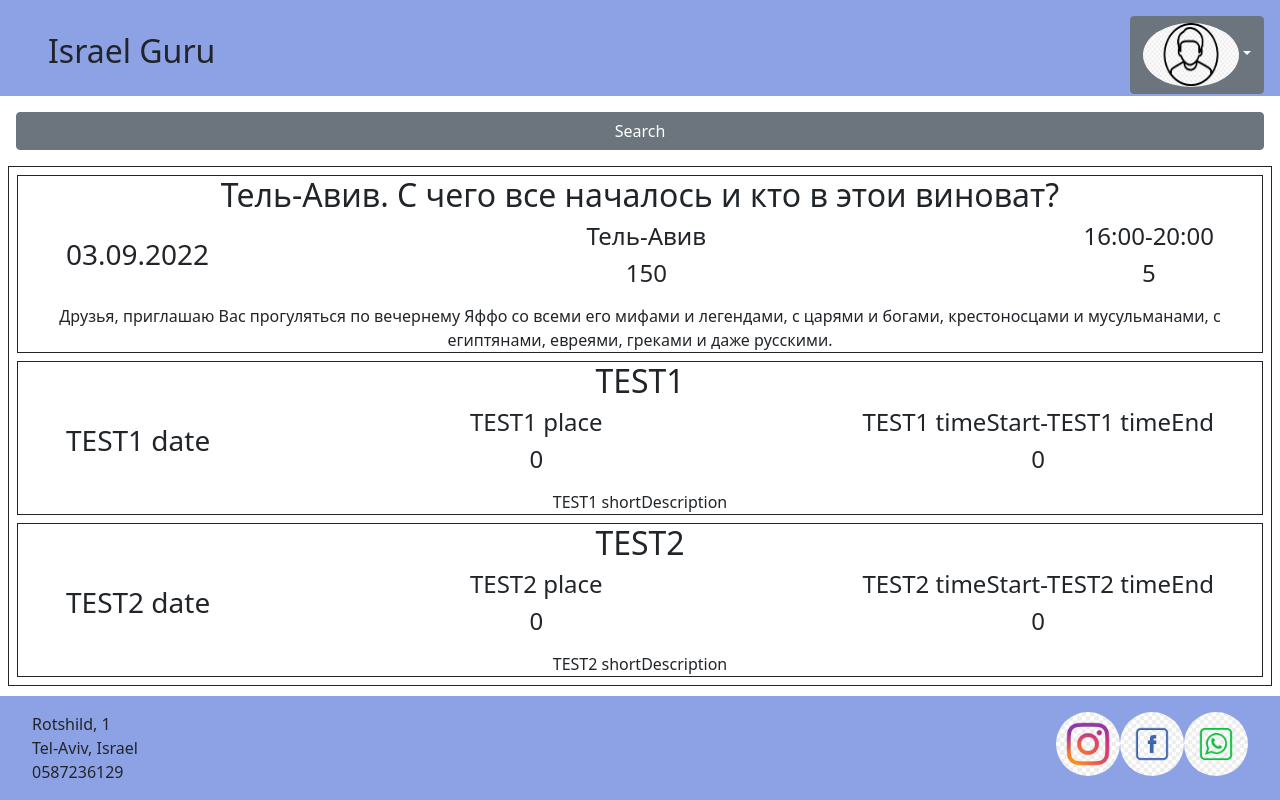
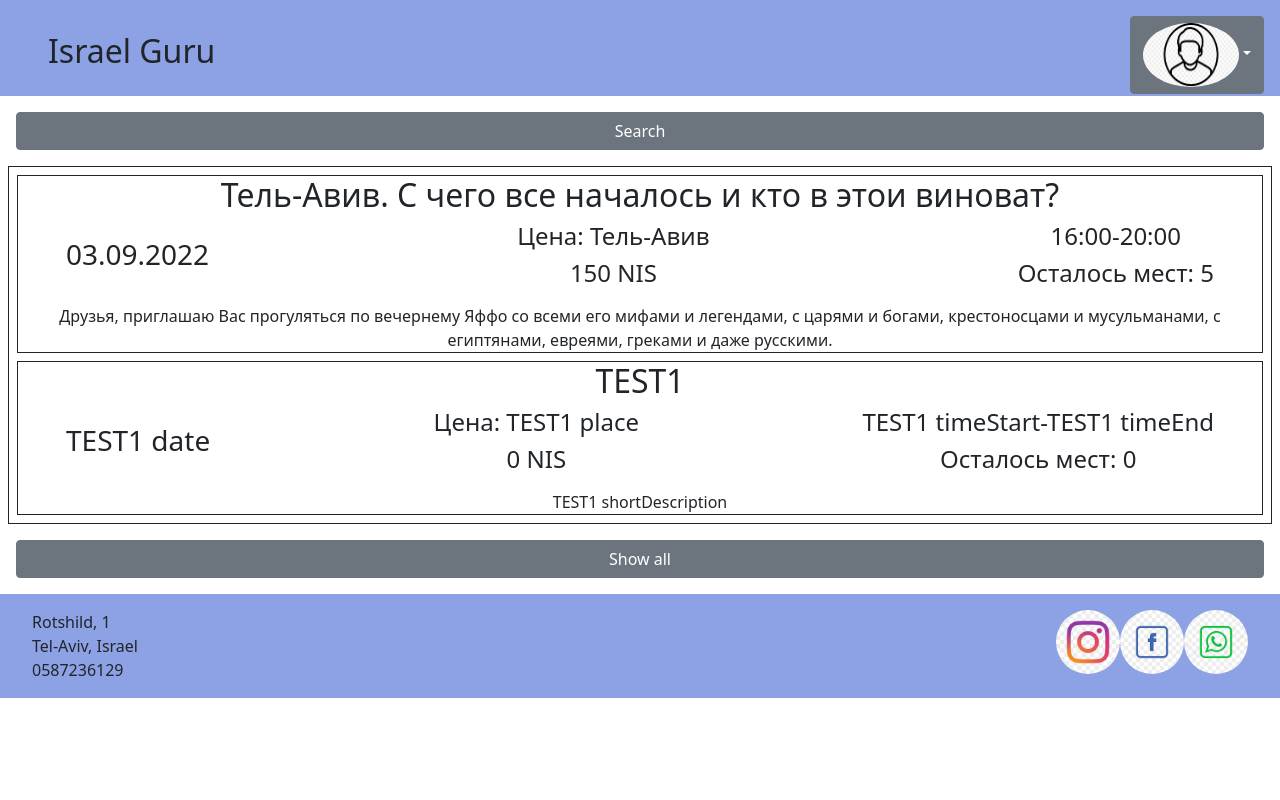
Before and after one commit to Hiirsh/Israel_Guru_Gretchko_Podolski, a React (Create React App) app: page / in a window 1280 px wide. Built offline with nearby package versions, Linux system fonts and the light colour scheme.

Commit message:
Main update

```diff
--- a/src/components/Footer.css
+++ b/src/components/Footer.css
@@ -1,17 +1,17 @@
-.icon-contact{
+.icon-contact {
     background-color: transparent;
     width: 4em;
     height: 4em;
     border-radius: 50%;
 }
 
-.footer{
+.footer {
     display: flex;
     justify-content: space-between;
     background-color: rgb(140, 162, 228);
     padding: 1em 2em 0em 2em;
-    position: absolute;
+    /* position: absolute;
     left: 0;
     bottom: 0;
-    width: 100%;
+    width: 100%; */
 }
--- a/src/components/Main/Event.jsx
+++ b/src/components/Main/Event.jsx
@@ -7,11 +7,12 @@ export default function Event(props) {
             <div className="d-flex flex-row justify-content-between ms-5 me-5 mt-2 mb-2">
                 <h3 className="d-flex align-items-center">{`${props.date}`}</h3>
                 <div>
-                    <h4>{`${props.place}`}</h4> <h4>{`${props.price}`}</h4>
+                    <h4>Цена: {`${props.place}`}</h4>{' '}
+                    <h4>{`${props.price}`} NIS</h4>
                 </div>
                 <div>
                     <h4>{`${props.timeStart}-${props.timeEnd}`}</h4>
-                    <h4>{`${props.freeSpace}`}</h4>
+                    <h4>Осталось мест: {`${props.freeSpace}`}</h4>
                 </div>
             </div>
             <div className="text-left">{`${props.shortDesctiption || ''}`}</div>
--- a/src/components/Main/Events.jsx
+++ b/src/components/Main/Events.jsx
@@ -1,10 +1,45 @@
-import React, {useState} from 'react';
+import React, {useEffect, useState} from 'react';
 import {useSelector} from 'react-redux';
 import Event from './Event';
 
-export default function Events(props) {
+export default function Events() {
     const [isCollapced, setCollapse] = useState(true);
+    const [renderFirstEvent, setRenderFirstEvent] = useState(0);
+    const [renderLastEvent, setRenderLastEvent] = useState(2);
     const {events} = useSelector(state => state.events);
+    let numEvents = events.length;
+    const eventsRender = events.slice(renderFirstEvent, renderLastEvent);
+
+    // useEffect(() => {
+    //     if (!isCollapced)
+    //         // setCollapse(!isCollapced);
+    //         // console.log('click', isCollapced);
+    //         setRenderLastEvent(numEvents);
+    // }, []);
+    // function renderEvents (arr) {
+    //     return arr.map((item, index) => (
+    //         <div className="border border-dark m-2" key={index}>
+    //             <Event
+    //                 place={item.place}
+    //                 date={item.date}
+    //                 timeStart={item.timeStart}
+    //                 timeEnd={item.timeEnd}
+    //                 price={item.price}
+    //                 shortDescription={item.shortDescription}
+    //                 fullDescription={item.fullDescription}
+    //                 additionalInfo={item.additionalInfo}
+    //                 difficulty={item.difficulty}
+    //                 meetingPoint={item.meetingPoint}
+    //                 key={index}
+    //                 title={item.title}
+    //                 freeSpace={item.freeSpace}
+    //                 shortDesctiption={item.shortDescription}
+    //             />
+    //         </div>
+    //     ))
+    // }
+    // useEffect(()=>{
+    // },[])
     return (
         <div className="text-center">
             <div className="d-grid gap-2 m-3">
@@ -13,44 +48,8 @@ export default function Events(props) {
                 </button>
             </div>
             <div className="border border-dark m-2">
-                <div className="border border-dark m-2">
-                    <Event
-                        title={events[0].title}
-                        date={events[0].date}
-                        place={events[0].place}
-                        timeStart={events[0].timeStart}
-                        timeEnd={events[0].timeEnd}
-                        price={events[0].price}
-                        freeSpace={events[0].freeSpace}
-                        shortDesctiption={events[0].shortDescription}
-                    />
-                </div>
-                <div className="border border-dark m-2">
-                    <Event
-                        title={events[1].title}
-                        date={events[1].date}
-                        place={events[1].place}
-                        timeStart={events[1].timeStart}
-                        timeEnd={events[1].timeEnd}
-                        price={events[1].price}
-                        freeSpace={events[1].freeSpace}
-                        shortDesctiption={events[1].shortDescription}
-                    />
-                </div>
-                <div className="border border-dark m-2">
-                    <Event
-                        title={events[2].title}
-                        date={events[2].date}
-                        place={events[2].place}
-                        timeStart={events[2].timeStart}
-                        timeEnd={events[2].timeEnd}
-                        price={events[2].price}
-                        freeSpace={events[2].freeSpace}
-                        shortDesctiption={events[2].shortDescription}
-                    />
-                </div>
-            </div>
-            {/* {events.map((item, index) => (
+                {eventsRender.map((item, index) => (
+                    <div className="border border-dark m-2" key={index}>
                         <Event
                             place={item.place}
                             date={item.date}
@@ -63,8 +62,13 @@ export default function Events(props) {
                             difficulty={item.difficulty}
                             meetingPoint={item.meetingPoint}
                             key={index}
+                            title={item.title}
+                            freeSpace={item.freeSpace}
+                            shortDesctiption={item.shortDescription}
                         />
-            ))} */}
+                    </div>
+                ))}
+            </div>
             <div className="d-grid gap-2 m-3">
                 <button
                     type="button"
@@ -72,10 +76,11 @@ export default function Events(props) {
                     onClick={e => {
                         e.preventDefault();
                         setCollapse(!isCollapced);
-                        console.log('click', isCollapced);
+                        console.log('click', isCollapced, renderLastEvent);
+                        setRenderLastEvent(numEvents);
                     }}
                 >
-                    Show all
+                    {`${isCollapced ? 'Show all' : 'Hide'}`}
                 </button>
             </div>
         </div>
```
Also changed, not shown: git_commands.txt (deleted), hrefs.txt (deleted), 6 other files (tests, documents, lock files or other folders). Lines whose indentation alone changed are shown as unchanged.
